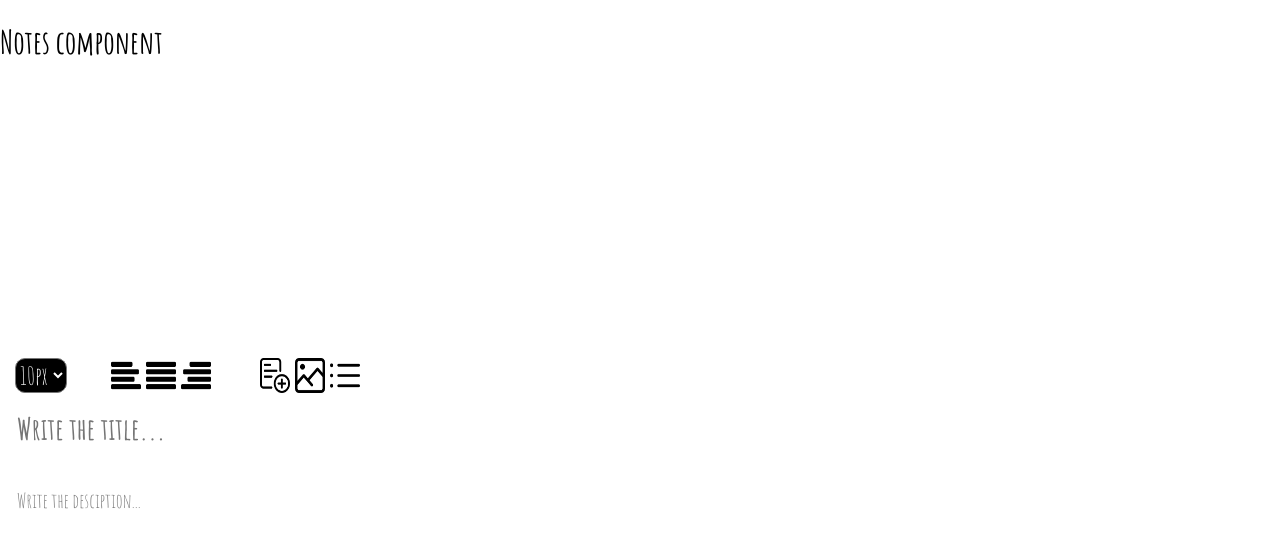
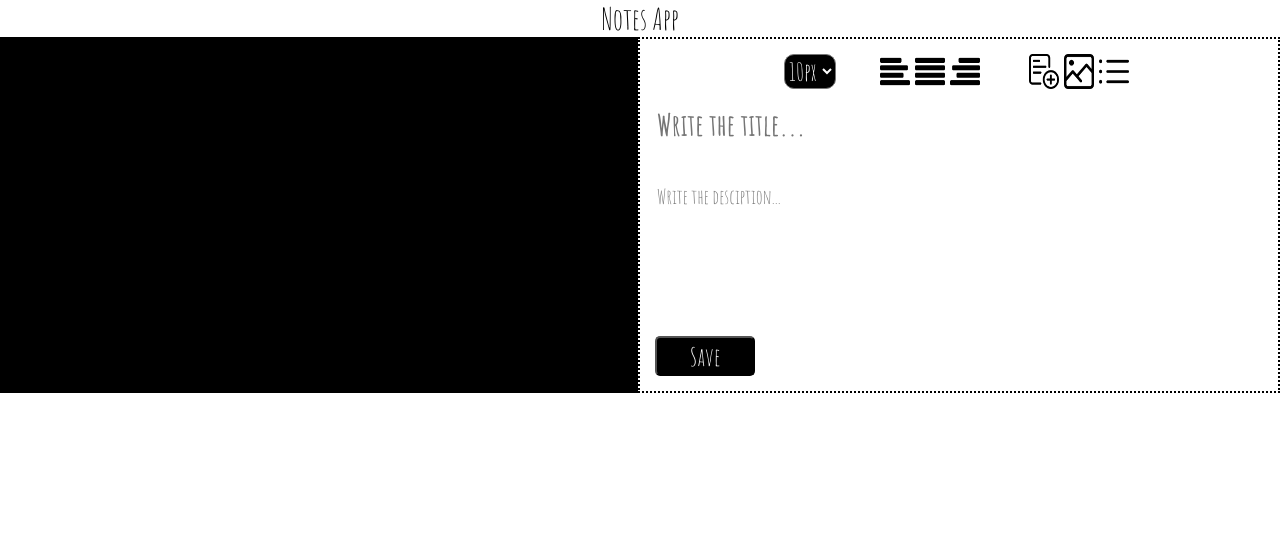
Before and after one commit to vitaliyoliynykk/notes-app, a React (Create React App) app: page /notes in a window 1280 px wide. Shown: the top 548 px of the page. Built offline with nearby package versions, Linux system fonts and the light colour scheme.

Commit message:
created text editor component

```diff
--- a/package.json
+++ b/package.json
@@ -22,7 +22,8 @@
     "react-dom": "^16.13.1",
     "react-router-dom": "^5.2.0",
     "react-scripts": "3.4.3",
-    "typescript": "^3.7.5"
+    "typescript": "^3.7.5",
+    "uuidv4": "^6.2.3"
   },
   "scripts": {
     "start": "react-scripts start",
--- a/src/App.scss
+++ b/src/App.scss
@@ -1,3 +1,3 @@
 .app {
-    font-size: 51px;
+    font-size: 50px;
 }
--- /dev/null
+++ b/src/components/NoteItem/NoteItem.scss
@@ -0,0 +1,26 @@
+.container-note-item {
+    width: 50%;
+    padding: 15px;
+    background-color: rgb(0, 0, 0);
+}
+
+.title-note-item {
+    color: rgb(255, 255, 255);
+    width: 80%;
+    margin: 0 auto;
+    font-size: 25px;
+    white-space: nowrap;
+    overflow: hidden;
+    text-overflow: ellipsis;
+    cursor: pointer;
+}
+
+.description-note-item {
+    font-size: 15px;
+    @extend .title-note-item;
+}
+
+.note-item {
+    padding: 10px;
+    border: 2px dotted rgb(255, 255, 255);
+}
--- /dev/null
+++ b/src/components/NoteItem/NoteItem.tsx
@@ -0,0 +1,28 @@
+import React from 'react';
+import './NoteItem.scss';
+import { uuid } from 'uuidv4';
+
+interface Props {
+    arrayOfNotes: Note[];
+}
+
+interface Note {
+    title: string;
+    description: string;
+}
+
+const NoteItem = ({ arrayOfNotes }: Props): React.ReactElement => {
+    const renderNotes = (): JSX.Element[] => {
+        return arrayOfNotes.map((item: Note) => {
+            return (
+                <div className="note-item" key={uuid()}>
+                    <div className="title-note-item">{item.title}</div>
+                    <div className="description-note-item">{item.description}</div>
+                </div>
+            );
+        });
+    };
+    return <div className="container-note-item">{renderNotes()}</div>;
+};
+
+export default NoteItem;
--- a/src/components/Page404/Page404.scss
+++ b/src/components/Page404/Page404.scss
@@ -1,4 +1,4 @@
-.container {
+.container-page-404 {
     text-align: center;
     height: 100vh;
     display: flex;
--- a/src/components/Page404/Page404.tsx
+++ b/src/components/Page404/Page404.tsx
@@ -4,7 +4,7 @@ import './Page404.scss';
 
 const Page404 = (): React.ReactElement => {
     return (
-        <div className="container">
+        <div className="container-page-404">
             <img src={SadSmile} alt="smile" className="sad-smile" />
             <h1>404</h1>
             <h2>page not found</h2>
--- a/src/components/TextEditor/TextEditor.scss
+++ b/src/components/TextEditor/TextEditor.scss
@@ -1,8 +1,11 @@
-.container {
+.container-text-editor {
+    width: 50%;
+    border: 2px dotted rgb(0, 0, 0);
     padding: 15px;
 }
 
 .header {
+    margin: 0 auto;
     max-width: 350px;
     display: flex;
     justify-content: space-between;
@@ -38,7 +41,6 @@
 
 .title {
     font-family: 'Amatic SC', cursive;
-    max-width: 400px;
     border: none;
     resize: none;
     font-size: 30px;
@@ -60,3 +62,14 @@
     height: 300px;
     object-fit: cover;
 }
+
+.btn-text-editor {
+    font-family: 'Amatic SC', cursive;
+    font-size: 25px;
+    width: 100px;
+    height: 40px;
+    background-color: rgb(0, 0, 0);
+    color: rgb(255, 255, 255);
+    border-radius: 5px;
+    cursor: pointer;
+}
--- a/src/components/TextEditor/TextEditor.tsx
+++ b/src/components/TextEditor/TextEditor.tsx
@@ -7,30 +7,31 @@ import AddFile from '../../assets/addfile.png';
 import AddImg from '../../assets/img.png';
 import AddList from '../../assets/list.png';
 
-const TextEditor = (): React.ReactElement => {
+interface Props {
+    getObjectNote: (obj: Note) => void;
+}
+interface Note {
+    title: string;
+    description: string;
+}
+
+const TextEditor = ({ getObjectNote }: Props): React.ReactElement => {
     const [descriptionValue, setDescriptionValue] = useState('');
     const [titleValue, setTitleValue] = useState('');
     const [selectedValue, setSelectedValue] = useState('');
     const [onClickIcon, setOnClickIcon] = useState(false);
     const [uploadedImg, setUploadedImg] = useState('');
     const [styles, setStyles] = useState<CSSProperties>({});
-
-    console.log(styles);
+    const [, setObjNote] = useState({});
 
     const uploadedImage = (event: React.ChangeEvent<HTMLInputElement>): void => {
         const files: FileList | null = event.currentTarget.files;
         if (files) Array.from(files).map((file: { name: string }) => setUploadedImg(URL.createObjectURL(file)));
     };
 
-    // const uploadedFile = (event: React.ChangeEvent<HTMLInputElement>): void => {
-    //     const files: FileList | null = event.currentTarget.files;
-    //     if (files) Array.from(files).map((file: { name: string }) => setUploadedImg(URL.createObjectURL(file)));
-    // };
-
-    const test = (event: React.ChangeEvent<HTMLSelectElement>): void => {
+    const getSelectedValue = (event: React.ChangeEvent<HTMLSelectElement>): void => {
         setSelectedValue(event.target.value);
-        setStyles({ ...styles, fontSize: `${selectedValue}px` });
-        console.log(selectedValue);
+        setStyles({ ...styles, fontSize: `${event.target.value}px` });
     };
 
     const handleAlignTextLeft = (): void => {
@@ -45,10 +46,19 @@ const TextEditor = (): React.ReactElement => {
         setStyles({ ...styles, textAlign: 'right' });
     };
 
+    const handleGetNote = (): void => {
+        setObjNote({ title: titleValue, desciption: descriptionValue });
+        if (titleValue && descriptionValue !== '') {
+            getObjectNote({ title: titleValue, description: descriptionValue });
+            setTitleValue('');
+            setDescriptionValue('');
+        }
+    };
+
     return (
-        <div className="container">
+        <div className="container-text-editor">
             <div className="header">
-                <select className="select-option" value={selectedValue} onChange={test}>
+                <select className="select-option" value={selectedValue} onChange={getSelectedValue}>
                     <option value="10">10px</option>
                     <option value="12">12px</option>
                     <option value="14">14px</option>
@@ -78,16 +88,9 @@ const TextEditor = (): React.ReactElement => {
                     onChange={(event: React.ChangeEvent<HTMLInputElement>): void => uploadedImage(event)}
                 />
             ) : null}
-            {/* {onClickIcon ? (
-                <input
-                    type="file"
-                    onChange={(event: React.ChangeEvent<HTMLInputElement>): void => uploadedFile(event)}
-                />
-            ) : null} */}
             <div className="notes-info">
                 <textarea
                     className="title"
-                    cols={20}
                     placeholder="Write the title..."
                     value={titleValue}
                     onChange={(event: React.ChangeEvent<HTMLTextAreaElement>): void =>
@@ -96,7 +99,6 @@ const TextEditor = (): React.ReactElement => {
                 />
                 <textarea
                     className="description"
-                    cols={20}
                     placeholder="Write the desciption..."
                     value={descriptionValue}
                     onChange={(event: React.ChangeEvent<HTMLTextAreaElement>): void =>
@@ -105,7 +107,9 @@ const TextEditor = (): React.ReactElement => {
                     style={styles}
                 />
                 {uploadedImg ? <img src={uploadedImg} alt="#" className="uploaded-img" /> : null}
-                {/* {uploadedFile ? <div src={uploadedImg} alt="#" className="uploaded-img" /> : null} */}
+                <button className="btn-text-editor" onClick={handleGetNote}>
+                    Save
+                </button>
             </div>
         </div>
     );
--- /dev/null
+++ b/src/containers/Notes/Notes.scss
@@ -0,0 +1,8 @@
+.container {
+    display: flex;
+}
+
+.header-notes-title {
+    font-size: 30px;
+    text-align: center;
+}
--- a/src/containers/Notes/Notes.tsx
+++ b/src/containers/Notes/Notes.tsx
@@ -1,15 +1,30 @@
-import React from 'react';
+import React, { useState } from 'react';
+import './Notes.scss';
 import TextEditor from '../../components/TextEditor/TextEditor';
+import NoteItem from '../../components/NoteItem/NoteItem';
 
-class Notes extends React.Component {
-    render(): React.ReactElement {
-        return (
-            <>
-                <h1>Notes component</h1>
-                <TextEditor />
-            </>
-        );
-    }
+interface Note {
+    title: string;
+    description: string;
 }
 
+const Notes = (): React.ReactElement => {
+    const [arrayOfNotes, setArrayOfNotes] = useState<Note[]>([]);
+
+    const getObjectNote = (obj: Note): void => {
+        setArrayOfNotes([...arrayOfNotes, obj]);
+        console.log(arrayOfNotes);
+    };
+
+    return (
+        <>
+            <div className="header-notes-title">Notes App</div>
+            <div className="container">
+                <NoteItem arrayOfNotes={arrayOfNotes} />
+                <TextEditor getObjectNote={getObjectNote} />
+            </div>
+        </>
+    );
+};
+
 export default Notes;
```
Also changed, not shown: 2 other files (tests, documents, lock files or other folders).
